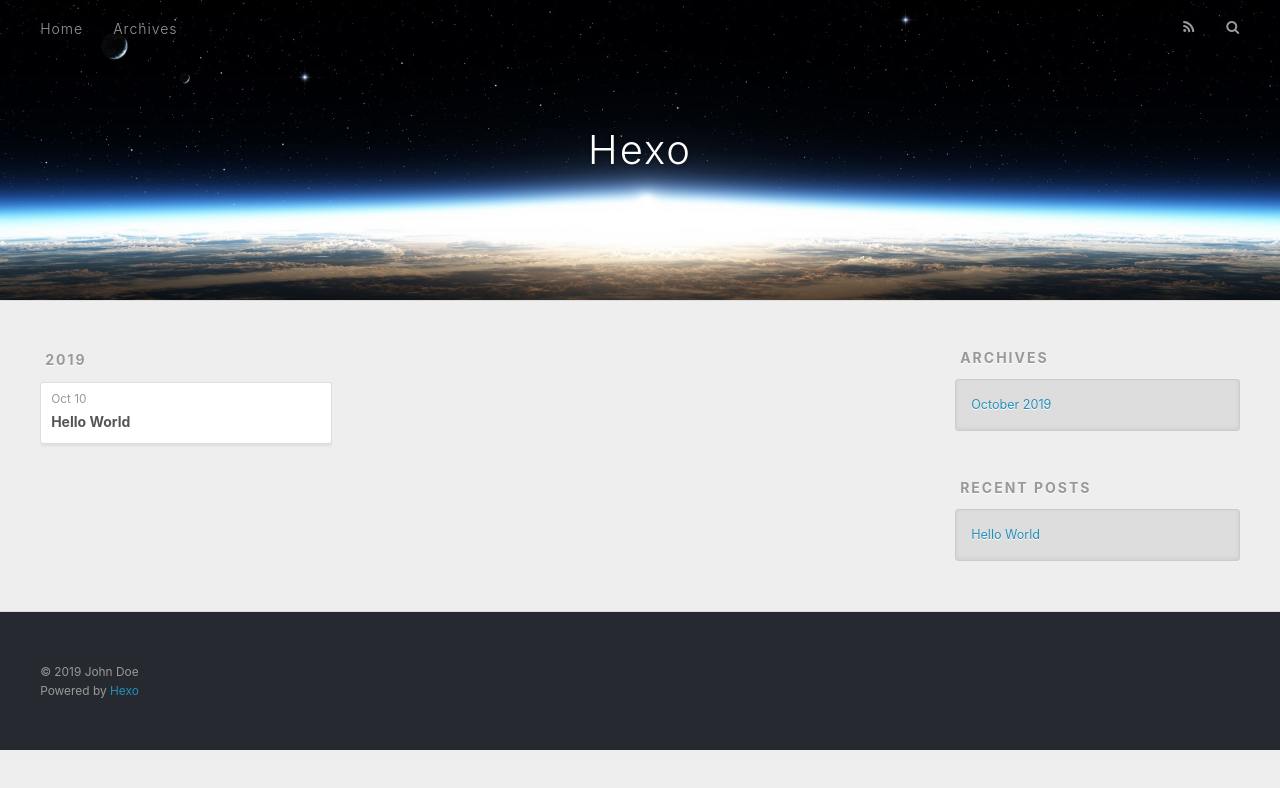
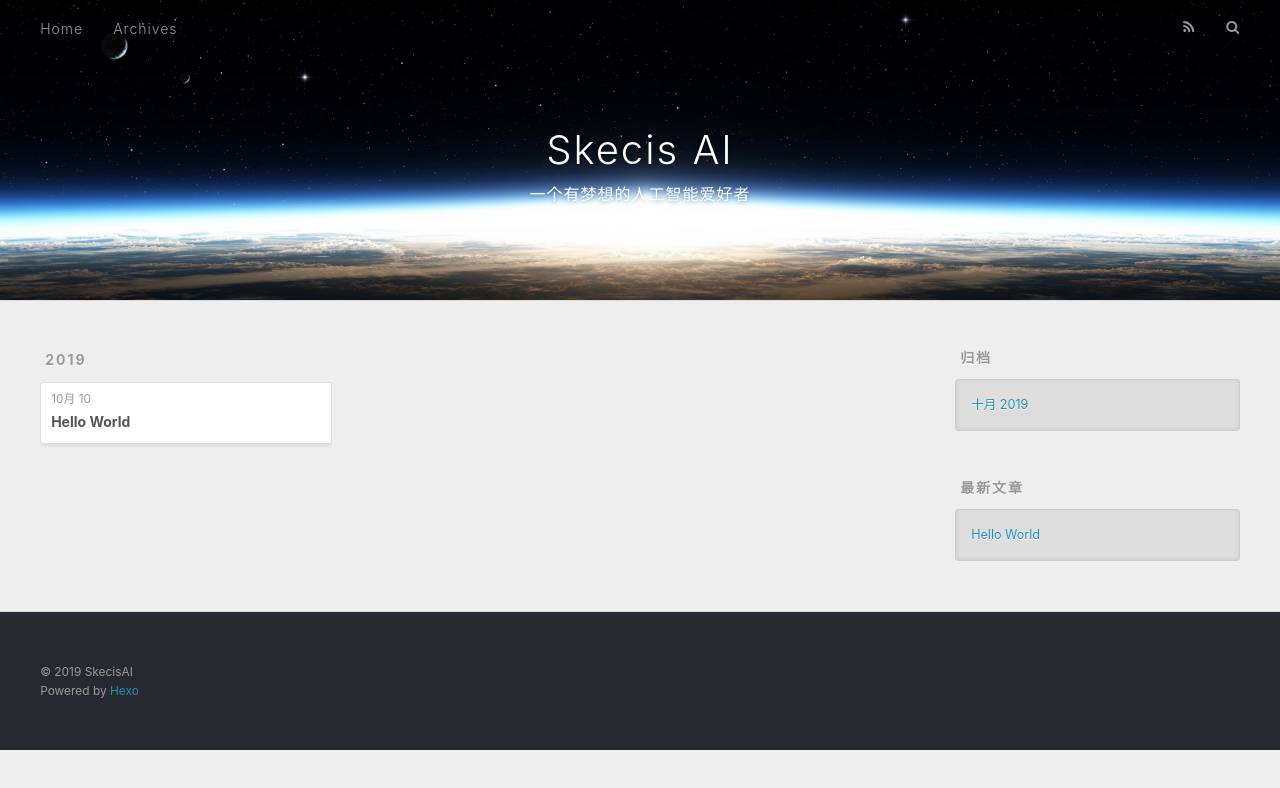
Before and after one commit to SkecisAI/SkecisAI.github.io, a plain HTML site: page archives/2019/10/index.html in a window 1280 px wide. Drawn offline with nearby package versions, Linux system fonts and the light colour scheme.

Commit message:
Site updated: 2019-10-10 20:21:49

```diff
--- a/archives/2019/10/index.html
+++ b/archives/2019/10/index.html
@@ -5,17 +5,21 @@
 
 
 
-  <title>Archives: 2019/10 | Hexo</title>
+  <title>归档: 2019/10 | Skecis AI</title>
   <meta name="viewport" content="width=device-width, initial-scale=1, maximum-scale=1">
-  <meta property="og:type" content="website">
-<meta property="og:title" content="Hexo">
+  <meta name="description" content="专注于机器学习，深度学习等AI技术">
+<meta name="keywords" content="Python, 机器学习">
+<meta property="og:type" content="website">
+<meta property="og:title" content="Skecis AI">
 <meta property="og:url" content="http://yoursite.com/archives/2019/10/index.html">
-<meta property="og:site_name" content="Hexo">
-<meta property="og:locale" content="en">
+<meta property="og:site_name" content="Skecis AI">
+<meta property="og:description" content="专注于机器学习，深度学习等AI技术">
+<meta property="og:locale" content="zh-CN">
 <meta name="twitter:card" content="summary">
-<meta name="twitter:title" content="Hexo">
+<meta name="twitter:title" content="Skecis AI">
+<meta name="twitter:description" content="专注于机器学习，深度学习等AI技术">
 
-    <link rel="alternate" href="/atom.xml" title="Hexo" type="application/atom+xml">
+    <link rel="alternate" href="/atom.xml" title="Skecis AI" type="application/atom+xml">
 
 
     <link rel="icon" href="/favicon.png">
@@ -34,8 +38,12 @@
   <div id="header-outer" class="outer">
     <div id="header-title" class="inner">
       <h1 id="logo-wrap">
-        <a href="/" id="logo">Hexo</a>
+        <a href="/" id="logo">Skecis AI</a>
       </h1>
+
+        <h2 id="subtitle-wrap">
+          <a href="/" id="subtitle">一个有梦想的人工智能爱好者</a>
+        </h2>
 
     </div>
     <div id="header-inner" class="inner">
@@ -51,7 +59,7 @@
 
           <a id="nav-rss-link" class="nav-icon" href="/atom.xml" title="RSS Feed"></a>
 
-        <a id="nav-search-btn" class="nav-icon" title="Search"></a>
+        <a id="nav-search-btn" class="nav-icon" title="搜索"></a>
       </nav>
       <div id="search-form-wrap">
         <form action="//google.com/search" method="get" accept-charset="UTF-8" class="search-form"><input type="search" name="q" class="search-form-input" placeholder="Search"><button type="submit" class="search-form-submit">&#xF002;</button><input type="hidden" name="sitesearch" value="http://yoursite.com"></form>
@@ -77,7 +85,7 @@
   <div class="archive-article-inner">
     <header class="archive-article-header">
       <a href="/2019/10/10/hello-world/" class="archive-article-date">
-  <time datetime="2019-10-10T11:51:55.200Z" itemprop="datePublished">Oct 10</time>
+  <time datetime="2019-10-10T11:51:55.200Z" itemprop="datePublished">10月 10</time>
 </a>
 
 
@@ -109,9 +117,9 @@
 
 
   <div class="widget-wrap">
-    <h3 class="widget-title">Archives</h3>
+    <h3 class="widget-title">归档</h3>
     <div class="widget">
-      <ul class="archive-list"><li class="archive-list-item"><a class="archive-list-link" href="/archives/2019/10/">October 2019</a></li></ul>
+      <ul class="archive-list"><li class="archive-list-item"><a class="archive-list-link" href="/archives/2019/10/">十月 2019</a></li></ul>
     </div>
   </div>
 
@@ -119,7 +127,7 @@
 
 
   <div class="widget-wrap">
-    <h3 class="widget-title">Recent Posts</h3>
+    <h3 class="widget-title">最新文章</h3>
     <div class="widget">
       <ul>
 
@@ -139,7 +147,7 @@
 
   <div class="outer">
     <div id="footer-info" class="inner">
-      &copy; 2019 John Doe<br>
+      &copy; 2019 SkecisAI<br>
       Powered by <a href="http://hexo.io/" target="_blank">Hexo</a>
     </div>
   </div>
```
Also changed, not shown: 2019/10/10/hello-world/index.html (+16 -11 lines), archives/2019/index.html (+22 -14 lines), archives/index.html (+22 -14 lines), index.html (+22 -14 lines).
